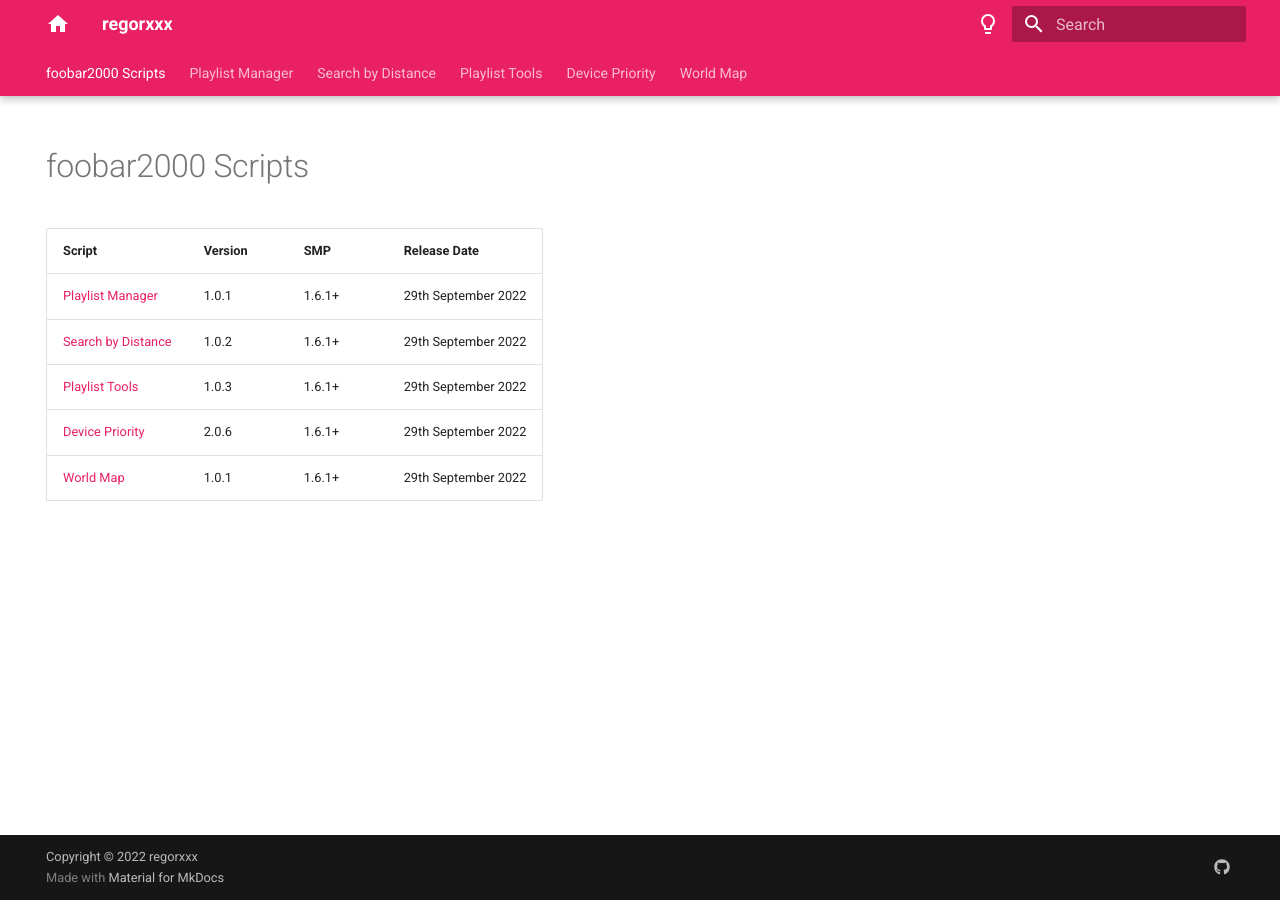
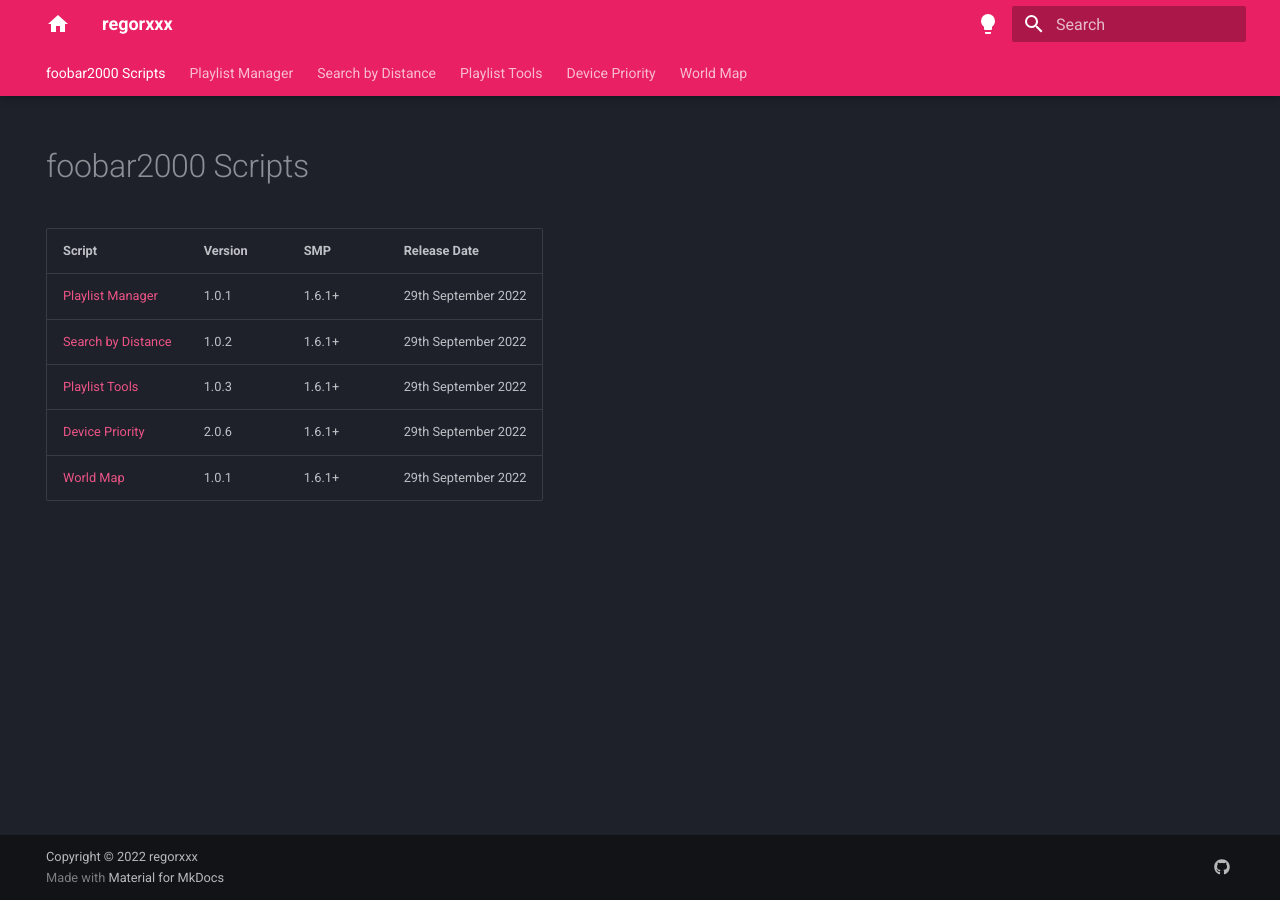
Before and after one commit to regorxxx/foobar2000-SMP.github.io, an MkDocs documentation site: the page built from docs/index.md, in a window 1280 px wide. Built offline with MkDocs 1.6.1 and Material for MkDocs 9.7.7, drawn with Linux system fonts in a browser that asks for light colours.

Commit message:
Change default theme.

```diff
--- a/mkdocs.yml
+++ b/mkdocs.yml
@@ -8,18 +8,18 @@
     - navigation.tabs
     - navigation.tabs.sticky
   palette:
+    - scheme: slate
+      primary: pink
+      accent: pink
+      toggle:
+        icon: material/lightbulb
+        name: "Switch to light mode"
     - scheme: default
       primary: pink
       accent: pink
       toggle:
         icon: material/lightbulb-outline
         name: "Switch to dark mode"
-    - scheme: slate
-      primary: pink
-      accent: pink
-      toggle:
-        icon: material/lightbulb
-        name: "Switch to light mode"
 markdown_extensions:
   - admonition
   - attr_list
```
